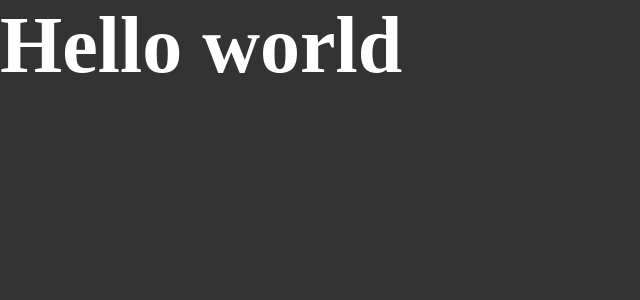
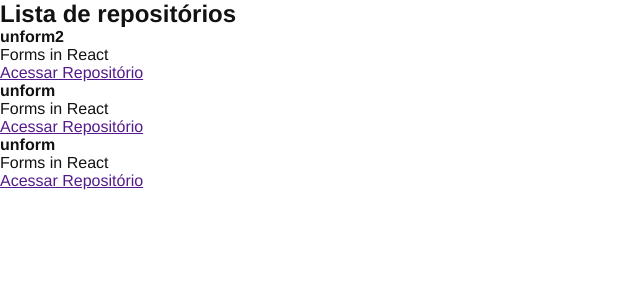
Before and after one commit to IgorDalepiane/GitHub-Explorer-Ignite01, a React app: page / in a window 1280 px wide. Shown: the top 300 px of the page, without its empty margins (0-640 px from the left). Built offline with nearby package versions, Linux system fonts and the light colour scheme.

Commit message:
First component

```diff
--- a/src/App.jsx
+++ b/src/App.jsx
@@ -1,5 +1,6 @@
+import { RepositoryList } from "./components/RepositoryList"
 import "./styles/global.scss"
 
 export function App(){
-    return <h1>Hello world</h1>
+    return <RepositoryList/>
 }
--- /dev/null
+++ b/src/components/RepositoryList.jsx
@@ -0,0 +1,37 @@
+const repositoryName ='unform2'
+
+export function RepositoryList(){
+    return (
+        <section className="repository-list">
+            <h1>Lista de repositórios</h1>
+
+            <ul>
+                <li>
+                    <strong>{repositoryName}</strong>
+                    <p>Forms in React</p>
+
+                    <a href="">
+                        Acessar Repositório
+                    </a>
+                </li>
+                <li>
+                    <strong>unform</strong>
+                    <p>Forms in React</p>
+
+                    <a href="">
+                        Acessar Repositório
+                    </a>
+                </li>
+                <li>
+                    <strong>unform</strong>
+                    <p>Forms in React</p>
+
+                    <a href="">
+                        Acessar Repositório
+                    </a>
+                </li>
+
+            </ul>
+        </section>
+    )
+}
--- a/src/styles/global.scss
+++ b/src/styles/global.scss
@@ -5,11 +5,6 @@
 }
 
 body{
-    font: Arial, Helvetica, sans-serif;
-    background: #333;
-    color: #FFF;
-
-    h1{
-        font-size: 80px;
-    }
+    font: 16px "Helvetica Neue",Arial,sans-serif;
+    color: #121214;
 }
```
